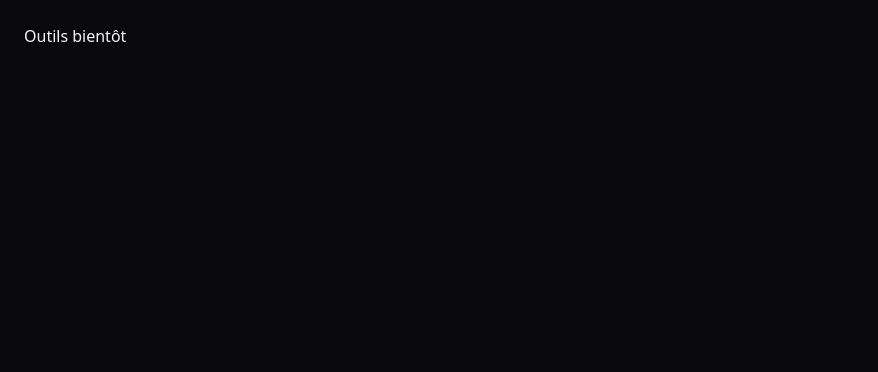
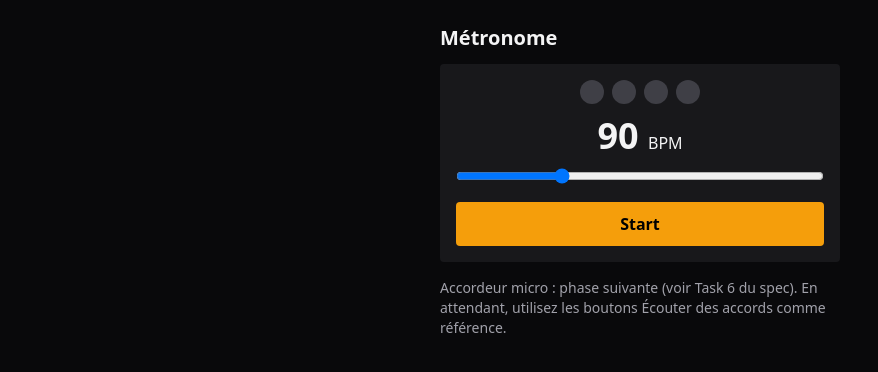
Before and after one commit to julien-dev-29/guitar-tutor, a React (Vite) app: page /outils in a window 1280 px wide. Shown: the top 372 px of the page, without its empty margins (0-878 px from the left). Built offline with nearby package versions, Linux system fonts and the light colour scheme.

Commit message:
feat: metronome 40-220bpm + page outils

```diff
--- a/src/App.tsx
+++ b/src/App.tsx
@@ -3,6 +3,7 @@ import Home from "./pages/Home";
 import Chords from "./pages/Chords";
 import Lessons from "./pages/Lessons";
 import LessonView from "./pages/LessonView";
+import Tools from "./pages/Tools";
 import { ProgressProvider } from "./context/ProgressContext";
 const link = "flex-1 py-3 text-center text-sm";
 export default function App() {
@@ -16,7 +17,7 @@ export default function App() {
             <Route path="/lecons/:id" element={<LessonView />} />
             <Route path="/accords" element={<Chords />} />
             <Route path="/accords/:nom" element={<Chords />} />
-            <Route path="/outils" element={<div className="p-6">Outils bientôt</div>} />
+            <Route path="/outils" element={<Tools />} />
             <Route path="/chansons" element={<div className="p-6">Chansons bientôt</div>} />
           </Routes>
           <nav className="fixed bottom-0 inset-x-0 bg-zinc-900 border-t border-zinc-800 flex md:hidden">
--- /dev/null
+++ b/src/components/Metronome.tsx
@@ -0,0 +1,76 @@
+import { useEffect, useRef, useState } from "react";
+import { bpmToMs, getCtx, playClick } from "../lib/audio";
+import { useProgress } from "../context/ProgressContext";
+
+export default function Metronome({ initialBpm = 90 }: { initialBpm?: number }) {
+  const [bpm, setBpm] = useState(initialBpm);
+  const [playing, setPlaying] = useState(false);
+  const [beat, setBeat] = useState(0);
+  const timer = useRef<number | null>(null);
+  const beatRef = useRef(0);
+  const { setTempo } = useProgress();
+
+  const stop = () => {
+    if (timer.current !== null) window.clearInterval(timer.current);
+    timer.current = null;
+    setPlaying(false);
+  };
+
+  const start = (tempo: number) => {
+    let ctx: AudioContext | null = null;
+    try {
+      ctx = getCtx();
+    } catch {
+      alert("Audio non supporté — mode visuel seul");
+    }
+    beatRef.current = 0;
+    const loop = () => {
+      const b = beatRef.current;
+      if (ctx) {
+        try { playClick(ctx.currentTime, b % 4 === 0); } catch { /* visuel seul */ }
+      }
+      setBeat(b % 4);
+      beatRef.current = b + 1;
+    };
+    loop();
+    timer.current = window.setInterval(loop, bpmToMs(tempo));
+    setPlaying(true);
+    setTempo(tempo);
+  };
+
+  const toggle = () => {
+    if (playing) { stop(); return; }
+    start(bpm);
+  };
+
+  // Slider live : relance l'intervalle au nouveau tempo si en cours
+  const onTempoChange = (v: number) => {
+    setBpm(v);
+    if (playing) {
+      if (timer.current !== null) window.clearInterval(timer.current);
+      const ctx = getCtx();
+      timer.current = window.setInterval(() => {
+        const b = beatRef.current;
+        try { playClick(ctx.currentTime, b % 4 === 0); } catch { /* visuel seul */ }
+        setBeat(b % 4);
+        beatRef.current = b + 1;
+      }, bpmToMs(v));
+      setTempo(v);
+    }
+  };
+
+  useEffect(() => () => { if (timer.current !== null) window.clearInterval(timer.current); }, []);
+
+  return (
+    <div className="bg-zinc-900 p-4 rounded">
+      <div className="flex gap-2 justify-center" aria-live="polite">
+        {[0, 1, 2, 3].map((i) => (
+          <div key={i} className={`w-6 h-6 rounded-full ${playing && beat === i ? "bg-amber-500" : "bg-zinc-700"}`} />
+        ))}
+      </div>
+      <div className="text-center text-4xl font-bold mt-3">{bpm} <span className="text-base font-normal">BPM</span></div>
+      <input type="range" min={40} max={220} value={bpm} onChange={(e) => onTempoChange(Number(e.target.value))} aria-label="Tempo" className="w-full mt-3" />
+      <button onClick={toggle} className="mt-3 w-full min-h-[44px] rounded bg-amber-500 text-black font-semibold">{playing ? "Stop" : "Start"}</button>
+    </div>
+  );
+}
--- /dev/null
+++ b/src/pages/Tools.tsx
@@ -0,0 +1,13 @@
+import Metronome from "../components/Metronome";
+import { useProgress } from "../context/ProgressContext";
+
+export default function Tools() {
+  const { progress } = useProgress();
+  return (
+    <main className="p-6 max-w-md mx-auto">
+      <h2 className="text-xl font-bold mb-3">Métronome</h2>
+      <Metronome initialBpm={progress.lastTempo} />
+      <p className="mt-4 text-sm text-zinc-400">Accordeur micro : phase suivante (voir Task 6 du spec). En attendant, utilisez les boutons Écouter des accords comme référence.</p>
+    </main>
+  );
+}
```
Also changed, not shown: 1 other file (tests, documents, lock files or other folders).
